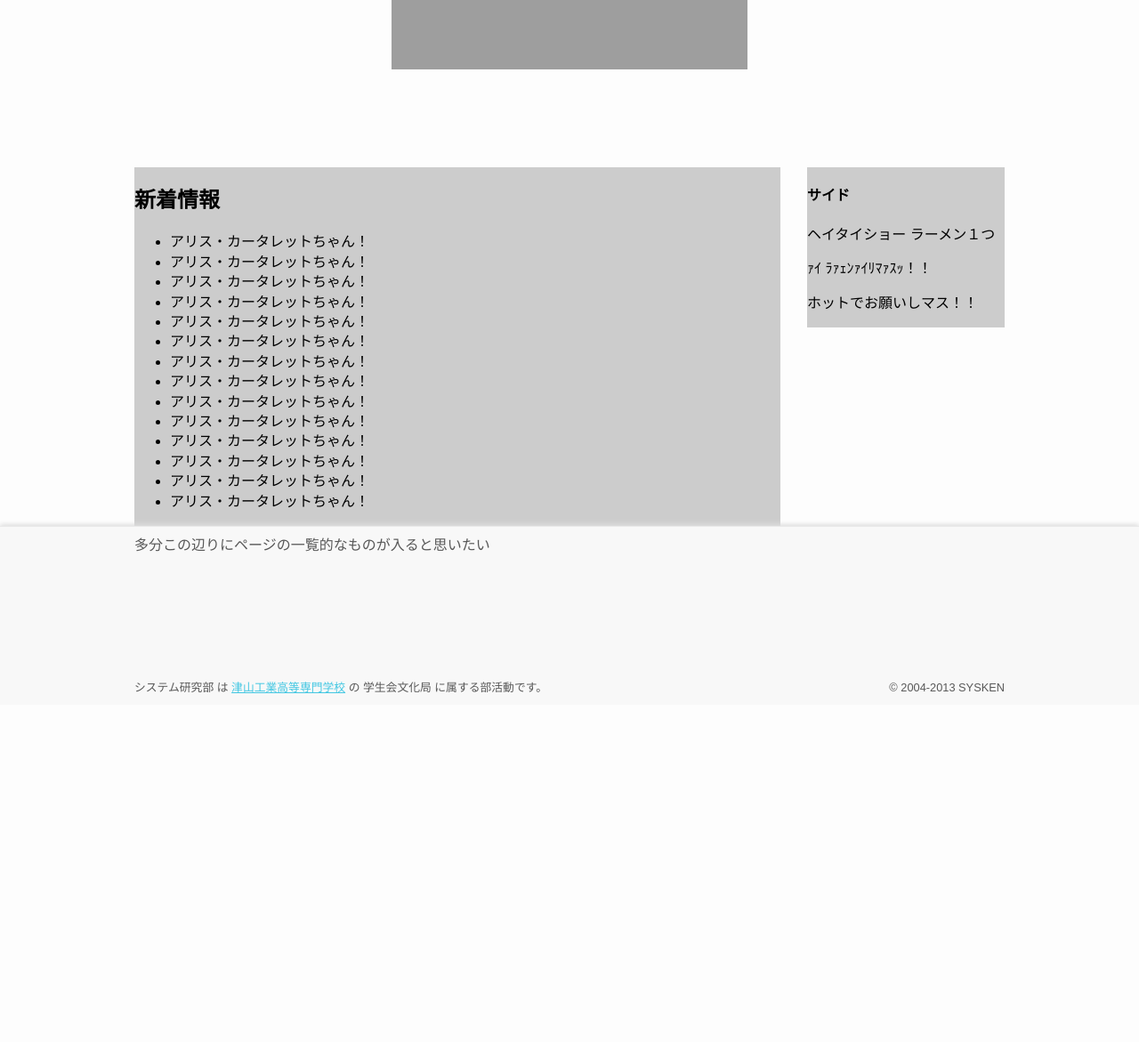
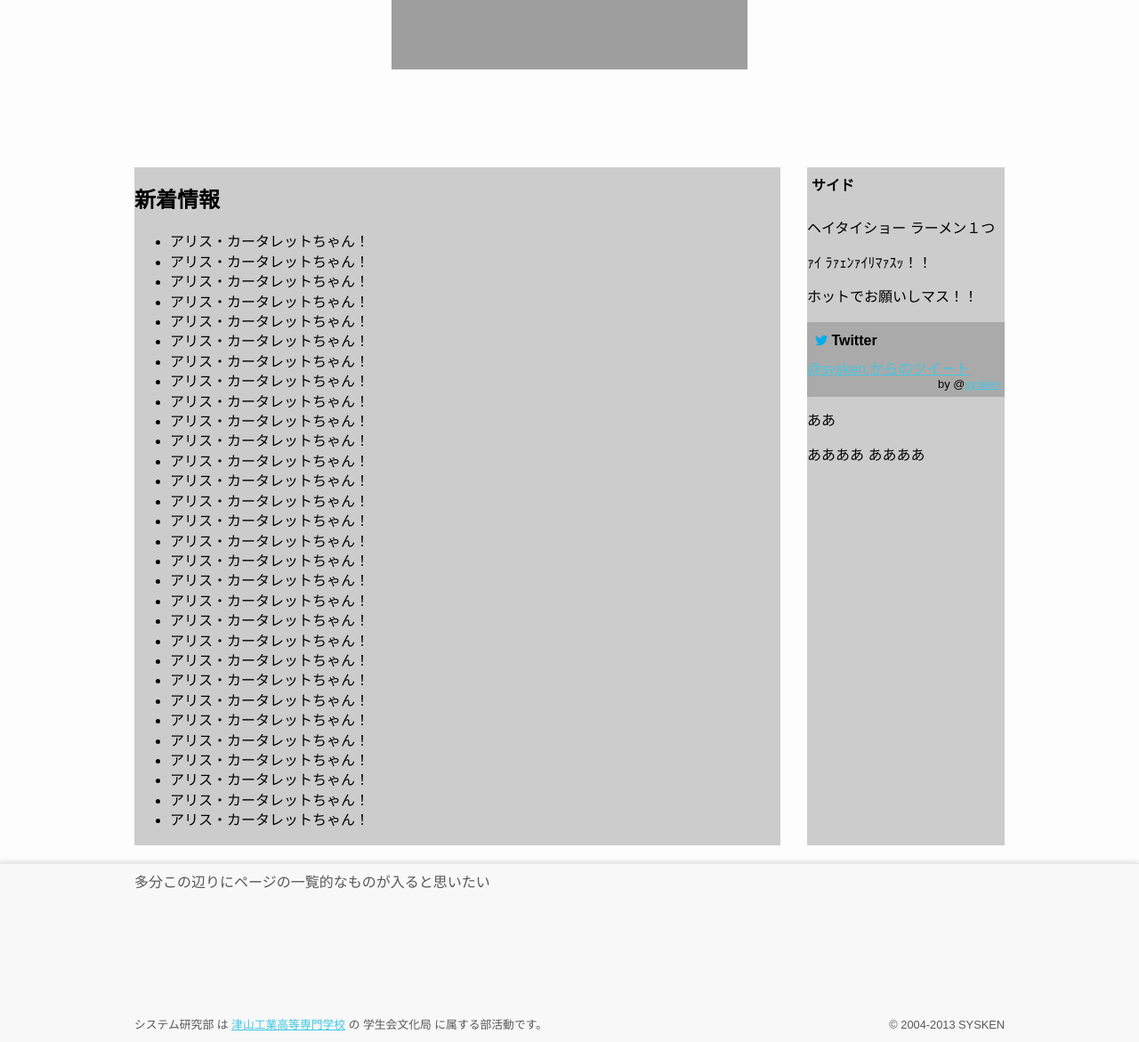
Before and after one commit to TNCT-SYSKEN/SYSKENONLINE4, a PHP site: page / in a window 1280 px wide. Shown: the part 382-1553 px from the top of the page at 89% size. Before the commit the page ends 1161 px from the top, so only its background shows below. Run offline with PHP 8.4, Linux system fonts and the light colour scheme; some libraries are stand-ins or nearby versions; grey boxes are pictures that could not be loaded.

Commit message:
ウィジェットの追加 他
・Twitterのウィジェットを追加
・動的部分の開発を開始
・トップに戻るボタンを追加

作業は続くよどこまでも～

```diff
--- /dev/null
+++ b/design/compass/sass/_dynamic.scss
@@ -0,0 +1,36 @@
+@charset "UTF-8";
+
+/*
+ *
+ *	動的コンテンツ用CSS
+ *
+ */
+
+// 追従
+.fixed_navi {
+	position: fixed;
+	top: 0;
+	margin: 0;
+}
+
+// 追従時のダミー
+#dummy {
+	display: none;
+	height: $s_menu_height;
+	margin: 10px 0;
+}
+
+// トップへ戻る
+#topscroll {
+	$width: $s_content_width + (75+30)*2;
+	position: fixed;
+	bottom: 10px;
+	left: 50%;
+	width: $width;
+	margin-left: -$width/2;
+	text-align: right;
+	img {
+		display: none;
+		@include opacity(0.3);
+	}
+}
--- a/design/compass/sass/_scalar.scss
+++ b/design/compass/sass/_scalar.scss
@@ -1,4 +1,7 @@
 @charset "UTF-8";
+
+// グリッドシステムの基本となっているサイズ
+$s_content_width: 978px;
 
 // ヘッダーのサイズ
 $s_header_height: 78px;
--- a/design/compass/sass/default.scss
+++ b/design/compass/sass/default.scss
@@ -7,6 +7,9 @@
 @import "_twinkle.scss";
 @import "_scalar.scss";
 @import "_color.scss";
+
+// 便宜上別ファイルにわけたもの
+@import "_dynamic.scss";
 //@import "_debug.scss";
 
 * {
@@ -20,7 +23,7 @@ html {
 }
 
 body {
-	margin: 10px 0 0 0;
+	margin: 0;
 	padding: 0;
 	height: 100%;
 	background: $c_page_bg;
@@ -124,7 +127,7 @@ nav {
 					color: lighten($c_menu_text, 20%);
 				}
 				&:hover, &:focus, &:active {
-					box-shadow: 0 0 2px $c_menu_border inset;
+					box-shadow: 0 0 3px $c_menu_border inset;
 				}
 			}
 			&#home {
@@ -141,11 +144,51 @@ nav {
 	}
 }
 
+// 追従
+.fixed_navi {
+	position: fixed;
+	top: 0;
+	margin: 0;
+}
+
+// 追従時のダミー
+#dummy {
+	display: none;
+	height: $s_menu_height;
+	margin: 10px 0;
+}
+
 div#contents {
+	@include clearfix();
 	margin: 10px auto;
 	padding: 0;
-	div {
+	#main, #sidebar {
 		background-color: #CCC;
+		@include equalHeightBox();
+	}
+}
+
+// サイドバー
+#sidebar {
+	h4 {
+		margin: 0;
+		padding: 10px 5px;
+	}
+
+	// Twitterウィジェット(カス)
+	#twitter-widgets {
+		background-color: #AAA;
+	}
+	#twitter-widget-0 {
+		width: 95%;
+		margin: 0px 2.5%;
+		background-color: #FFF;
+	}
+	#follow_me {
+		margin-top: -8px;
+		padding: 5px;
+		font-size: .8em;
+		text-align: right;
 	}
 }
 
@@ -156,7 +199,7 @@ footer {
 	display: block;
 	width: 100%;
 	height: $s_footer_height;
-	margin: 10px 0 0 0;
+	margin: 20px 0 0 0;
 	padding: 10px 0;
 	color: $c_footer_text;
 	border-top: 1px solid $c_footer_border;
--- a/design/css/default.css
+++ b/design/css/default.css
@@ -1,4 +1,35 @@
 @charset "UTF-8";
+/*
+ *
+ *	動的コンテンツ用CSS
+ *
+ */
+.fixed_navi {
+  position: fixed;
+  top: 0;
+  margin: 0;
+}
+
+#dummy {
+  display: none;
+  height: 50px;
+  margin: 10px 0;
+}
+
+#topscroll {
+  position: fixed;
+  bottom: 10px;
+  left: 50%;
+  width: 1188px;
+  margin-left: -594px;
+  text-align: right;
+}
+#topscroll img {
+  display: none;
+  filter: progid:DXImageTransform.Microsoft.Alpha(Opacity=30);
+  opacity: 0.3;
+}
+
 * {
   font-family: 'Arial','メイリオ','ＭＳ Ｐゴシック', 'ヒラギノ角ゴ Pro W3','Hiragino Kaku Gothic Pro', Sans-serif;
   line-height: 1.4em;
@@ -9,7 +40,7 @@ html {
 }
 
 body {
-  margin: 10px 0 0 0;
+  margin: 0;
   padding: 0;
   height: 100%;
   background: #fdfdfd;
@@ -142,7 +173,7 @@ nav ul li a span {
   color: #6d6565;
 }
 nav ul li a:hover, nav ul li a:focus, nav ul li a:active {
-  box-shadow: 0 0 2px #e8e8e8 inset;
+  box-shadow: 0 0 3px #e8e8e8 inset;
 }
 nav ul li#home {
   width: 50px;
@@ -165,12 +196,50 @@ nav ul li#home a:visited {
   background: #f8f8f8;
 }
 
+.fixed_navi {
+  position: fixed;
+  top: 0;
+  margin: 0;
+}
+
+#dummy {
+  display: none;
+  height: 50px;
+  margin: 10px 0;
+}
+
 div#contents {
+  overflow: hidden;
+  *zoom: 1;
   margin: 10px auto;
   padding: 0;
 }
-div#contents div {
+div#contents #main, div#contents #sidebar {
   background-color: #CCC;
+  padding-bottom: 32768px;
+  margin-bottom: -32768px;
+}
+div#contents #main, div#contents #sidebar {
+  overflow: hidden;
+}
+
+#sidebar h4 {
+  margin: 0;
+  padding: 10px 5px;
+}
+#sidebar #twitter-widgets {
+  background-color: #AAA;
+}
+#sidebar #twitter-widget-0 {
+  width: 95%;
+  margin: 0px 2.5%;
+  background-color: #FFF;
+}
+#sidebar #follow_me {
+  margin-top: -8px;
+  padding: 5px;
+  font-size: .8em;
+  text-align: right;
 }
 
 footer {
@@ -180,7 +249,7 @@ footer {
   display: block;
   width: 100%;
   height: 180px;
-  margin: 10px 0 0 0;
+  margin: 20px 0 0 0;
   padding: 10px 0;
   color: #585858;
   border-top: 1px solid #e8e8e8;
--- a/design/index.html
+++ b/design/index.html
@@ -79,6 +79,8 @@
 		--><li><a href="/link">		Link		<span>関連リンク</span>			</a></li>
 	</ul>
 </nav>
+<!-- ダミー -->
+<div id="dummy"></div>
 
 <!-- ココから適当 -->
 <div id="topimg">
@@ -86,7 +88,7 @@
 </div>
 
 <div id="contents" class="container">
-	<div class="col_9">
+	<div id="main" class="col_9">
 		<h2>新着情報</h2>
 		<ul>
 			<li>アリス・カータレットちゃん！</li>
@@ -103,16 +105,41 @@
 			<li>アリス・カータレットちゃん！</li>
 			<li>アリス・カータレットちゃん！</li>
 			<li>アリス・カータレットちゃん！</li>
+			<li>アリス・カータレットちゃん！</li>
+			<li>アリス・カータレットちゃん！</li>
+			<li>アリス・カータレットちゃん！</li>
+			<li>アリス・カータレットちゃん！</li>
+			<li>アリス・カータレットちゃん！</li>
+			<li>アリス・カータレットちゃん！</li>
+			<li>アリス・カータレットちゃん！</li>
+			<li>アリス・カータレットちゃん！</li>
+			<li>アリス・カータレットちゃん！</li>
+			<li>アリス・カータレットちゃん！</li>
+			<li>アリス・カータレットちゃん！</li>
+			<li>アリス・カータレットちゃん！</li>
+			<li>アリス・カータレットちゃん！</li>
+			<li>アリス・カータレットちゃん！</li>
+			<li>アリス・カータレットちゃん！</li>
+			<li>アリス・カータレットちゃん！</li>
 		</ul>
 	</div>
-	<div class="col_3">
+	<div id="sidebar" class="col_3">
 		<h4>サイド</h4>
 		<p>ヘイタイショー ラーメン１つ</p>
 		<p>ｧｲ ﾗｧｪﾝｧｲﾘﾏｧｽｯ！！</p>
 		<p>ホットでお願いしマス！！</p>
+
+		<!-- Twitter Widgets -->
+		<div id="twitter-widgets">
+			<h4><i class="icon-twitter"></i>Twitter</h4>
+			<a class="twitter-timeline" href="https://twitter.com/sysken" height="200" data-widget-id="364209088126664704" data-chrome="noheader nofooter noborders">@sysken からのツイート</a>
+			<div id="follow_me">by @<a href="//twitter.com/sysken">sysken</a></div>
+		</div>
+		<p>ああ</p>
+		ああああ
+		ああああ
 	</div>
 </div>
-<!-- ココまで適当 -->
 
 <footer>
 	<div class="container">
@@ -128,7 +155,13 @@
 	</div>
 </footer>
 
-<script type="text/javascript" src="./js/footerFixed.js"></script>
+<div id="topscroll"><a href="#"><img src="/img/topscroll.png"></a></div>
 
+<!-- ロードするJavaScriptは以下に書くことをおすすめします-->
+<!--<script type="text/javascript" src="./js/footerFixed.js"></script>-->
+<script>!function(d,s,id){var js,fjs=d.getElementsByTagName(s)[0],p=/^http:/.test(d.location)?'http':'https';if(!d.getElementById(id)){js=d.createElement(s);js.id=id;js.src=p+"://platform.twitter.com/widgets.js";fjs.parentNode.insertBefore(js,fjs);}}(document,"script","twitter-wjs");</script>
+<script src="//ajax.googleapis.com/ajax/libs/jquery/1.10.2/jquery.min.js"></script>
+<script src="./js/jquery.transit.min.js"></script>
+<script src="./js/default.js"></script>
 </body>
 </html>
--- a/design/js/default.js
+++ b/design/js/default.js
@@ -0,0 +1,76 @@
+(function(){
+$(function(){
+	$(window).load(function(){
+		// twitterウィジェットのスタイルの変更
+		// [notice] Internet Explorer(Trident系)だとなぜか効きません 爆発しろ
+		$("iframe#twitter-widget-0").contents()
+			.find(".timeline").css({"border-radius": "0px", "margin-bottom": "0"}).end()
+			.find(".u-photo.avatar").css({"display": "none"}).end()
+			.find(".p-author").css({"min-height": "14px", "padding": "0"}).end()
+			.find(".p-nickname").css({"display": "none"}).end()
+			.find(".footer").css({"display": "none"}).end()
+			.find(".h-entry").css({"padding": "8px 5px", "border-bottom": "1px dotted #CCC"}).end()
+			.find(".load-more").css({"display": "none"});
+		// ウィジェットを置くのは他人のサイトなんだからその人のサイトのデザインに合わせれられるようにするべきだ
+		// なんで丸角だ アイコンだ 見にくくなるだけだ リプライやリツイートをウィジェットからする人間なんて１日に１００人と居ないだろ
+		// なのにTwitterとかいう会社はカスタマイズ性の低い使えないウィジェットしか提供していない
+		// ブランドイメージ？そんなもんウィジェットだけでつけられるもんじゃないはずだし
+		// そもそも悪意あるスタイルってなんだ そんなことでできる印象操作なんてたかが知れているだろ
+		// というかAPIを1.0に戻せ
+		// 以上 ここの作業でほとんど１日を消費してしまった人の意見でした
+
+		// Firefoxだと更新した時に追従していない(読み込み直後だとscrollTopが0になっている)のでページ読み込み完了時に再取得させる
+		var userAgent = window.navigator.userAgent.toLowerCase();
+		if (userAgent.indexOf("firefox") != -1 || userAgent.indexOf('gecko') != -1) {
+			showFixedNavigation($(this).scrollTop());
+		}
+
+	});
+
+	$(window).scroll(function(){
+		var now = $(this).scrollTop();
+		// 追従ヘッダー
+		showFixedNavigation(now);
+		// ページトップへ戻るの表示
+		{
+			// ある程度スクロールしたら表示する
+			if ( now >= 300 )
+				$("#topscroll img").fadeIn();
+			else
+				$("#topscroll img").fadeOut();
+		}
+	});
+
+	// ページトップへ戻る関連
+	{
+		// マウスオーバーで色を濃くしてついでに回転もする
+		$("#topscroll img")
+			.mousedown(function(){
+				$("html,body").animate({"scrollTop": 0}, 500, "swing");
+			})
+			.mouseenter(function(){
+					$(this).stop().transition({"opacity": 0.5, "rotate": "180deg"});
+			})
+			.mouseleave(function(){
+					$(this).stop().transition({"opacity": 0.3, "rotate": "0deg"});
+			});
+	}
+
+});
+
+// 追従ナビゲーション
+function showFixedNavigation (now) {
+
+	var header = $("header").outerHeight(true);
+	if ( now >= header ) {
+		$("nav").addClass("fixed_navi");
+		$("#dummy").show();
+	}
+	else if ( now < header ) {
+		$("nav").removeClass("fixed_navi");
+		$("#dummy").hide();
+	}
+
+}
+
+})();
```
Also changed, not shown: design/img/topscroll.png (added), design/js/jquery.transit.min.js (added), 1 other file.
